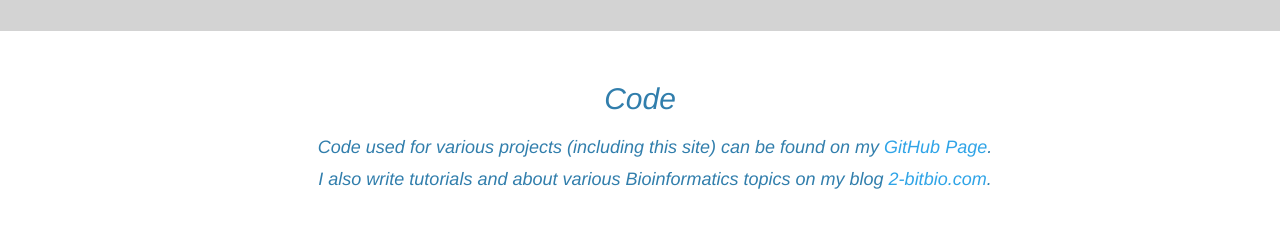
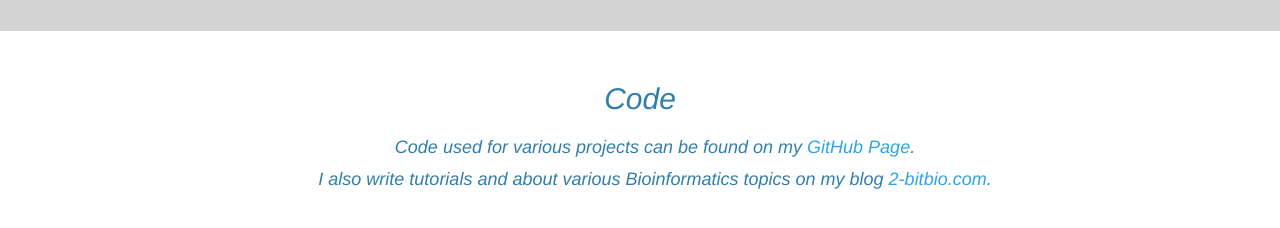
Before and after one commit to ScientistJake/ScientistJake.github.io, a plain HTML site: page index.html in a window 1280 px wide. Shown: the part 4360-4588 px from the top of the page. Drawn offline with nearby package versions, Linux system fonts and the light colour scheme.

Commit message:
Update index.html

```diff
--- a/index.html
+++ b/index.html
@@ -228,7 +228,7 @@
                   <h2 class="section-heading">Code</h2>
                   	<div class = "container" >
                   		<p>
-                  		<h4> Code used for various projects (including this site) can be found on my <a href="https://github.com/ScientistJake">GitHub Page</a>.</h4>
+                  		<h4> Code used for various projects can be found on my <a href="https://github.com/ScientistJake">GitHub Page</a>.</h4>
 				<h4> I also write tutorials and about various Bioinformatics topics on my blog <a href="https://2-bitbio.com">2-bitbio.com</a>.</h4>
                   			<div class="img-wrapper">
                   				<div class="inner-img-wrapper">
```
